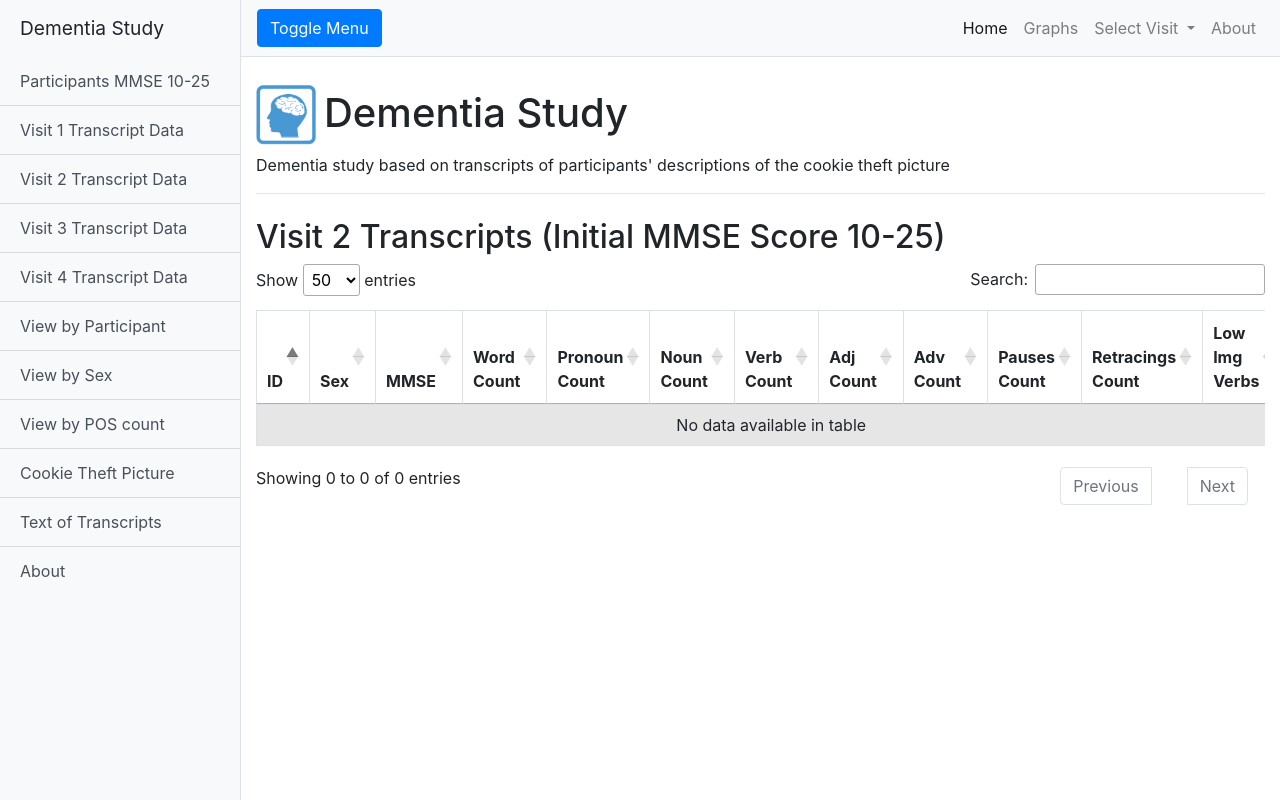
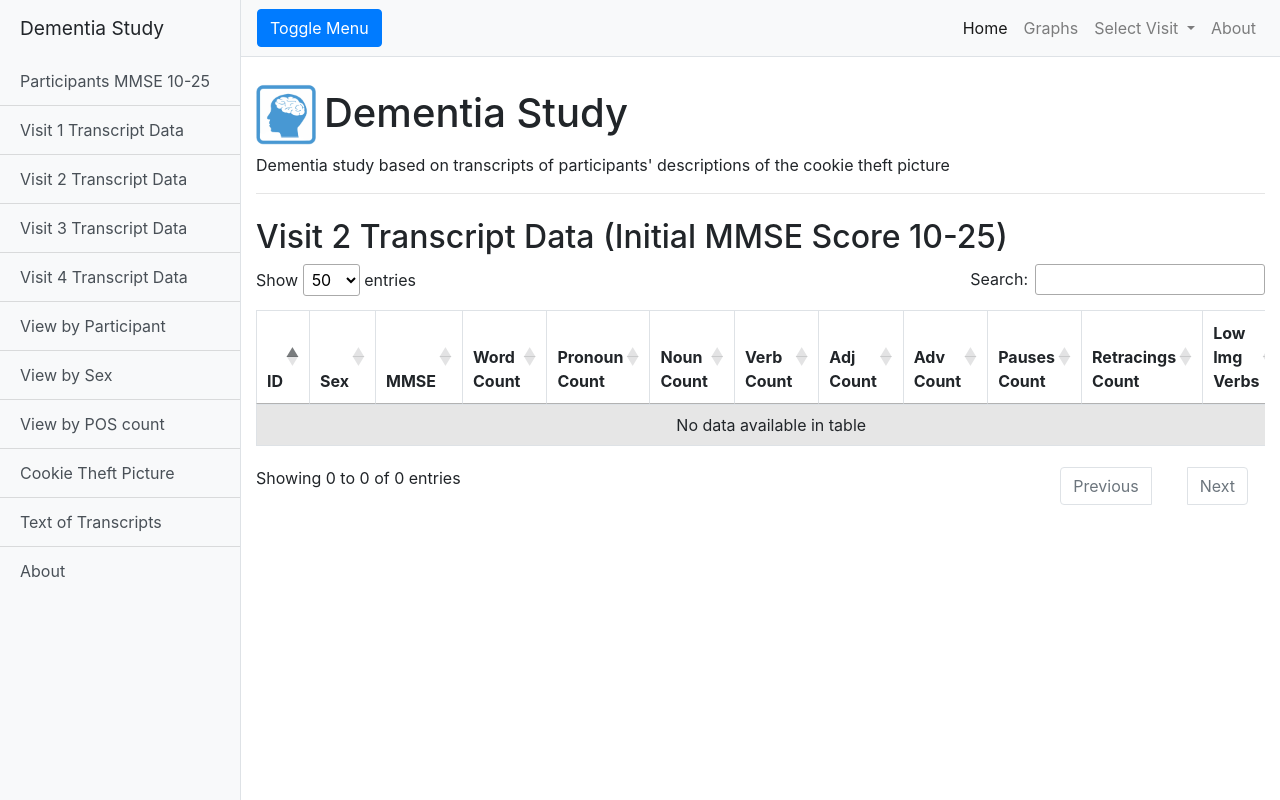
Before and after one commit to rachelf21/DementiaStudy, a Flask app: page /visit_data/1 in a window 1280 px wide. Run offline with Flask 2, Linux system fonts and the light colour scheme; data that the repository does not hold is empty; some libraries are stand-ins or nearby versions.

Commit message:
updated text file and visit headings

```diff
--- a/app/templates/visit_data.html
+++ b/app/templates/visit_data.html
@@ -1,7 +1,7 @@
 {% extends "base.html" %} {% block content %}
 <script src="/static/js/my_scripts.js"></script>
 <div name="list_files" style="border: solid red 0px">
-  <h2 class="mt-4 mb-2">Visit {{visit_num}} Transcripts (Initial MMSE Score {{num1}}-{{num2}})</h2>
+  <h2 class="mt-4 mb-2">Visit {{visit_num}} Transcript Data (Initial MMSE Score {{num1}}-{{num2}})</h2>
 
   <table id="myTable" class="table table-striped table-hover table-bordered table-responsive" style="border: 0px red solid">
     <thead>
--- a/run.py
+++ b/run.py
@@ -1,5 +1,5 @@
 from app import app
 
 if __name__ == '__main__':
-    # app.run(debug = True)
-    app.run(debug = False)
+    app.run(debug = True)
+    # app.run(debug = False)
```
